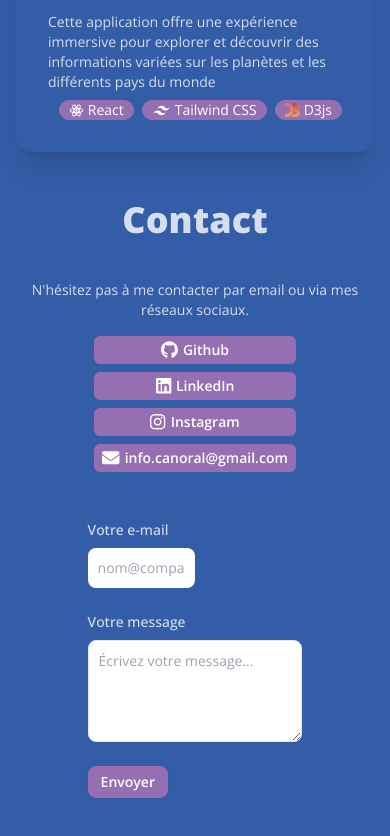
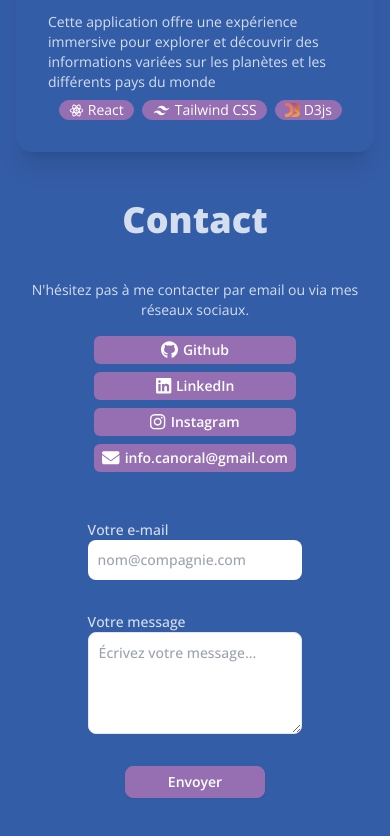
Before and after one commit to caankaya/Portfolio, a React (Vite) app: page / in a window 390 px wide. Shown: the part 3452-4288 px from the top of the page. Built offline with nearby package versions, Linux system fonts and the light colour scheme.

Commit message:
feat: :lipstick: Responsive Design du contenu Conctact

```diff
--- a/src/Contact/Contact.tsx
+++ b/src/Contact/Contact.tsx
@@ -54,24 +54,23 @@ export default function Contact() {
         </div>
       </div>
       <div className="w-[60%]">
-        <form onSubmit={handleSubmit} className="mb-6">
+        <form onSubmit={handleSubmit} className="max-sm:flex max-sm:flex-col">
           <div className="mb-6">
             <label htmlFor="email" className="block mb-2 text-sm font-medium">
               Votre e-mail
-            </label>
               <input
                 type="email"
                 id="email"
                 name="email"
-              className=" text-sm rounded-lg block w-[50%] p-2.5 bg-white text-black"
+                className=" text-sm rounded-lg block w-[50%] p-2.5 bg-white text-black max-sm:w-full"
                 placeholder="nom@compagnie.com"
                 required
               />
+            </label>
           </div>
           <div className="mb-6">
             <label htmlFor="message" className="block mb-2 text-sm font-medium">
               Votre message
-            </label>
               <textarea
                 id="message"
                 name="message"
@@ -79,15 +78,18 @@ export default function Contact() {
                 className="block p-2.5 w-full text-sm rounded-lg border bg-white text-black"
                 placeholder="Écrivez votre message..."
               ></textarea>
+            </label>
             <ValidationError prefix="Message" field="message" errors={state.errors} />
           </div>
+          <div className="max-sm:flex max-sm:flex-col max-sm:items-center">
             <button
               type="submit"
-            className="btn btn-secondary text-white btn-sm font-semibold rounded-lg text-sm mb-2 block self-center"
+              className="btn btn-secondary text-white btn-sm font-semibold rounded-lg text-sm mb-2 block max-sm:w-[65%]"
               disabled={state.submitting}
             >
               Envoyer
             </button>
+          </div>
         </form>
       </div>
     </div>
--- a/src/Projects/Projects.tsx
+++ b/src/Projects/Projects.tsx
@@ -65,7 +65,7 @@ export default function Projects() {
                   <path d="M514 327m-35 0a35 35 0 1 0 70 0 35 35 0 1 0-70 0Z" fill="#FFFFFF"></path>
                 </g>
               </svg>
-              <Link to={"https://github.com/Canoral/carte-interactive-geneve"} target="_blank">
+
               <svg fill="#ffffff" width="20px" height="20px" viewBox="0 0 24 24" xmlns="http://www.w3.org/2000/svg">
                 <g id="SVGRepo_bgCarrier" strokeWidth="0"></g>
                 <g id="SVGRepo_tracerCarrier" strokeLinecap="round" strokeLinejoin="round"></g>
@@ -76,7 +76,6 @@ export default function Projects() {
                   ></path>
                 </g>
               </svg>
-              </Link>
             </div>
             <div className="card-body">
               <h3 className="card-title font-bold">Cartographie</h3>
@@ -181,7 +180,6 @@ export default function Projects() {
                   ></path>{" "}
                 </g>
               </svg>
-              <Link to={"https://github.com/Canoral/ABC_Learning_Front"} target="_blank">
               <svg fill="#ffffff" width="20px" height="20px" viewBox="0 0 24 24" xmlns="http://www.w3.org/2000/svg">
                 <g id="SVGRepo_bgCarrier" strokeWidth="0"></g>
                 <g id="SVGRepo_tracerCarrier" strokeLinecap="round" strokeLinejoin="round"></g>
@@ -192,7 +190,6 @@ export default function Projects() {
                   ></path>
                 </g>
               </svg>
-              </Link>
             </div>
             <div className="card-body">
               <h2 className="card-title font-bold">ABC Learning</h2>
@@ -290,7 +287,7 @@ export default function Projects() {
                   ></path>
                 </g>
               </svg>
-              <Link to={"https://projet-05-o-world-front.vercel.app/"} target="_blank">
+
               <svg fill="#ffffff" width="20px" height="20px" viewBox="0 0 24 24" xmlns="http://www.w3.org/2000/svg">
                 <g id="SVGRepo_bgCarrier" strokeWidth="0"></g>
                 <g id="SVGRepo_tracerCarrier" strokeLinecap="round" strokeLinejoin="round"></g>
@@ -301,7 +298,6 @@ export default function Projects() {
                   ></path>
                 </g>
               </svg>
-              </Link>
             </div>
             <div className="card-body">
               <h2 className="card-title font-bold">Tableau de bord</h2>
```
Lines whose indentation alone changed are shown as unchanged.
